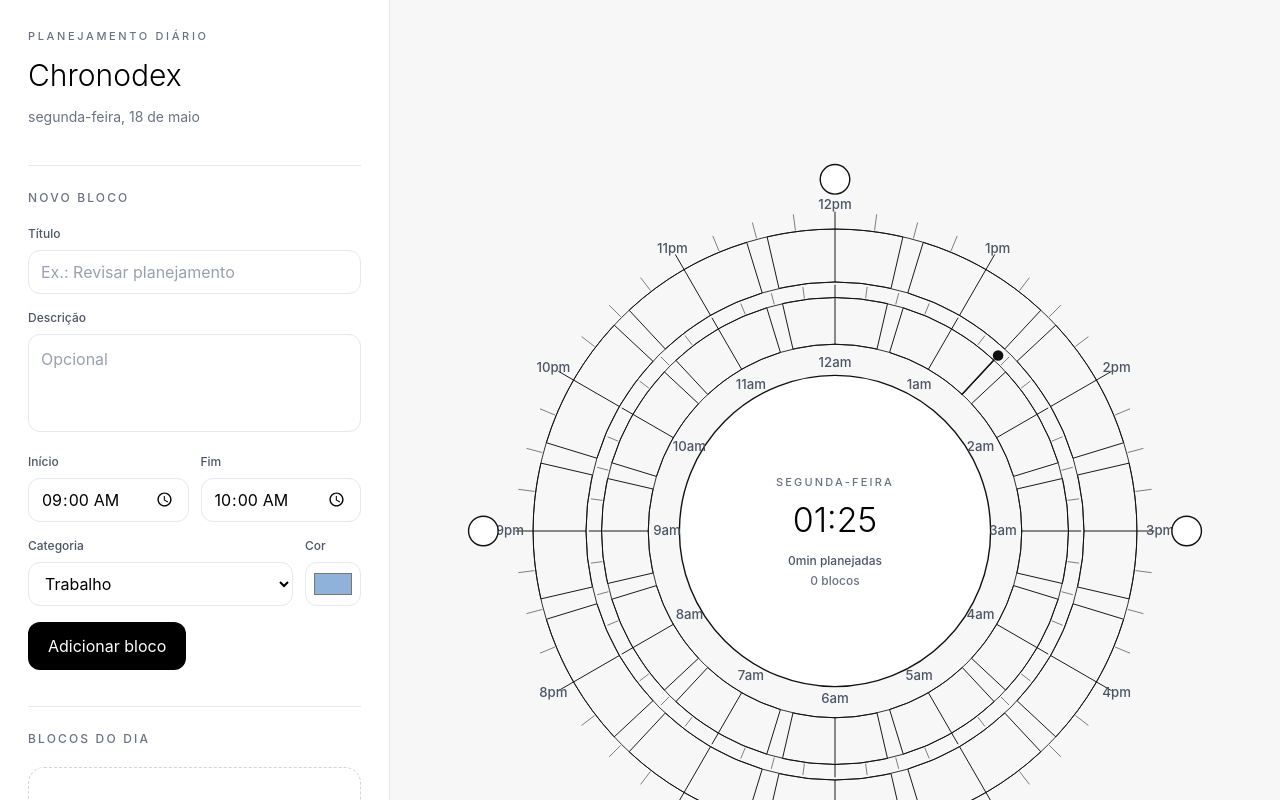
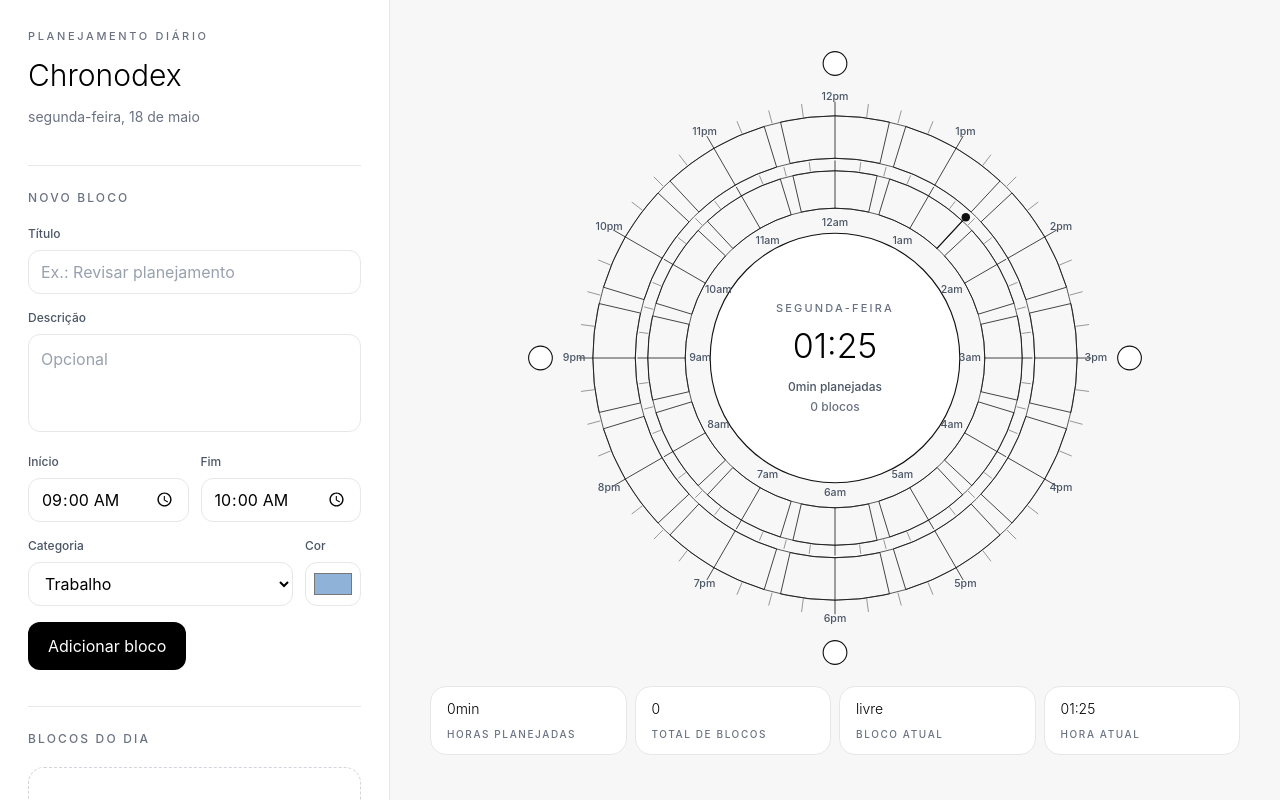
Before and after one commit to CiceroLino/chronodex, a React (Vite) app: page / in a window 1280 px wide. Shown: the top 800 px of the page. Built offline with nearby package versions, Linux system fonts and the light colour scheme.

Commit message:
feat(chronodex): refine layout and add block hover details

```diff
--- a/src/App.tsx
+++ b/src/App.tsx
@@ -245,9 +245,9 @@ function App() {
   }
 
   return (
-    <main className="min-h-screen bg-[#f7f7f7] text-black">
-      <div className="grid min-h-screen lg:grid-cols-[390px_minmax(0,1fr)]">
-        <section className="border-b border-gray-200 bg-white px-6 py-7 lg:border-b-0 lg:border-r lg:px-7">
+    <main className="min-h-screen bg-[#f7f7f7] text-black lg:h-screen lg:overflow-hidden">
+      <div className="grid min-h-screen lg:h-screen lg:min-h-0 lg:grid-cols-[390px_minmax(0,1fr)]">
+        <section className="border-b border-gray-200 bg-white px-6 py-7 lg:h-screen lg:overflow-y-auto lg:border-b-0 lg:border-r lg:px-7">
           <header className="mb-9">
             <p className="text-[11px] font-medium uppercase tracking-[0.24em] text-gray-500">
               Planejamento diário
--- a/src/components/ChronodexArc.tsx
+++ b/src/components/ChronodexArc.tsx
@@ -10,6 +10,8 @@ type ChronodexArcProps = {
   isActive: boolean;
   isSelected: boolean;
   onSelect: (block: TimeBlock) => void;
+  onHover: (block: TimeBlock, position: { x: number; y: number }) => void;
+  onLeave: () => void;
 };
 
 export function ChronodexArc({
@@ -17,6 +19,8 @@ export function ChronodexArc({
   isActive,
   isSelected,
   onSelect,
+  onHover,
+  onLeave,
 }: ChronodexArcProps) {
   const ranges = splitBlockRangeByHalfDay(block);
 
@@ -48,6 +52,19 @@ export function ChronodexArc({
             tabIndex={0}
             aria-label={`${block.title}, ${block.startTime} até ${block.endTime}`}
             onClick={() => onSelect(block)}
+            onPointerMove={(event) => {
+              const bounds = event.currentTarget.ownerSVGElement?.getBoundingClientRect();
+
+              if (!bounds) {
+                return;
+              }
+
+              onHover(block, {
+                x: event.clientX - bounds.left,
+                y: event.clientY - bounds.top,
+              });
+            }}
+            onPointerLeave={onLeave}
             onKeyDown={(event) => {
               if (event.key === 'Enter' || event.key === ' ') {
                 onSelect(block);
--- a/src/components/ChronodexView.tsx
+++ b/src/components/ChronodexView.tsx
@@ -1,3 +1,4 @@
+import { useState } from 'react';
 import type { TimeBlock } from '../types';
 import {
   describeAnnularSector,
@@ -40,6 +41,10 @@ export function ChronodexView({
   selectedBlock,
   onSelectBlock,
 }: ChronodexViewProps) {
+  const [hoveredBlock, setHoveredBlock] = useState<{
+    block: TimeBlock;
+    position: { x: number; y: number };
+  } | null>(null);
   const currentMinute = now.getHours() * 60 + now.getMinutes();
   const activeBlock = blocks.find((block) => isMinuteInsideBlock(currentMinute, block)) ?? null;
   const footerCards = [
@@ -65,8 +70,8 @@ export function ChronodexView({
   ];
 
   return (
-    <section className="flex min-h-screen flex-col items-center justify-center gap-8 bg-[#f7f7f7] px-8 py-10 lg:px-14">
-      <div className="relative w-full max-w-[820px]">
+    <section className="flex min-h-screen flex-col items-center justify-center gap-4 bg-[#f7f7f7] px-6 py-6 lg:h-screen lg:min-h-0 lg:overflow-hidden lg:px-10">
+      <div className="relative w-full max-w-[680px] lg:w-[min(760px,calc(100vh-176px))] lg:max-w-none">
         <div className="relative mx-auto aspect-square w-full">
           <svg
             viewBox="0 0 500 500"
@@ -179,12 +184,16 @@ export function ChronodexView({
                   isActive={activeBlock?.id === block.id}
                   isSelected={selectedBlock?.id === block.id}
                   onSelect={onSelectBlock}
+                  onHover={(nextBlock, position) => {
+                    setHoveredBlock({ block: nextBlock, position });
+                  }}
+                  onLeave={() => setHoveredBlock(null)}
                 />
               ))}
             </g>
 
             {[0, 3, 6, 9].map((hour) => {
-              const point = polarToCartesian(250, 250, 226, minutesToChronodexAngle(hour * 60));
+              const point = polarToCartesian(250, 250, 236, minutesToChronodexAngle(hour * 60));
               return (
                 <circle
                   key={`node-${hour}`}
@@ -194,6 +203,7 @@ export function ChronodexView({
                   fill="#ffffff"
                   stroke="#111111"
                   strokeWidth="0.9"
+                  className="pointer-events-none"
                 />
               );
             })}
@@ -202,11 +212,32 @@ export function ChronodexView({
           </svg>
 
           <StatsPanel blocks={blocks} now={now} />
+
+          {hoveredBlock ? (
+            <div
+              className="pointer-events-none absolute z-10 max-w-64 rounded-xl border border-gray-200 bg-white px-4 py-3 text-left text-xs text-gray-600"
+              style={{
+                left: `${hoveredBlock.position.x}px`,
+                top: `${hoveredBlock.position.y}px`,
+                transform: 'translate(14px, -50%)',
+              }}
+            >
+              <p className="text-sm font-medium text-black">{hoveredBlock.block.title}</p>
+              <p className="mt-1 text-[11px] font-medium uppercase tracking-[0.14em] text-gray-500">
+                {hoveredBlock.block.startTime} - {hoveredBlock.block.endTime}
+              </p>
+              {hoveredBlock.block.description ? (
+                <p className="mt-2 leading-5 text-gray-600">
+                  {hoveredBlock.block.description}
+                </p>
+              ) : null}
+            </div>
+          ) : null}
         </div>
       </div>
 
       {selectedBlock ? (
-        <div className="w-full max-w-[820px] border-t border-gray-200 pt-4 text-center">
+        <div className="w-full max-w-[760px] border-t border-gray-200 pt-3 text-center">
           <p className="text-xs font-medium uppercase tracking-[0.18em] text-gray-500">
             {selectedBlock.category}
           </p>
@@ -218,9 +249,9 @@ export function ChronodexView({
         </div>
       ) : null}
 
-      <div className="grid w-full max-w-[980px] grid-cols-2 gap-3 lg:grid-cols-4">
+      <div className="grid w-full max-w-[900px] grid-cols-2 gap-2 lg:grid-cols-4">
         {footerCards.map((card) => (
-          <div key={card.label} className="rounded-2xl border border-gray-200 bg-white px-5 py-4">
+          <div key={card.label} className="rounded-2xl border border-gray-200 bg-white px-4 py-3">
             <p className="truncate text-sm font-light text-black">{card.value}</p>
             <p className="mt-2 text-[10px] font-medium uppercase tracking-[0.16em] text-gray-500">
               {card.label}
```
